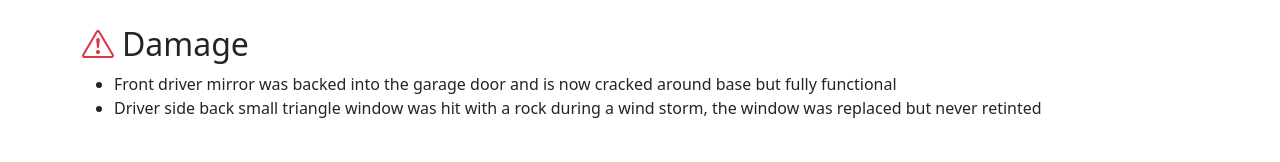
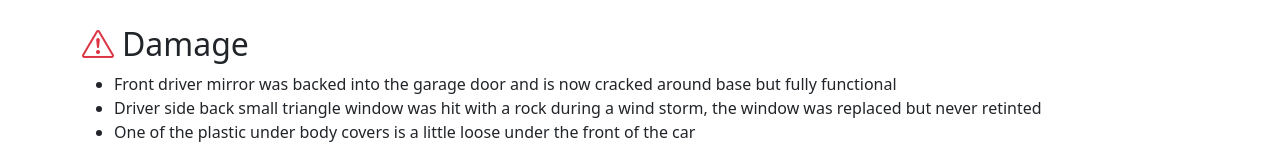
Before and after one commit to kevindurb/corolla, a website: page index.html in a window 1280 px wide. Shown: the part 1340-1502 px from the top of the page. Drawn offline with nearby package versions, Linux system fonts and the light colour scheme.

Commit message:
add under body cover mention

```diff
--- a/index.html
+++ b/index.html
@@ -51,6 +51,7 @@
       <ul>
         <li>Front driver mirror was backed into the garage door and is now cracked around base but fully functional</li>
         <li>Driver side back small triangle window was hit with a rock during a wind storm, the window was replaced but never retinted</li>
+        <li>One of the plastic under body covers is a little loose under the front of the car</li>
       </ul>
 
       <h2 class="mt-5"><i class="bi bi-images me-2 text-primary"></i>Pictures</h2>
```
